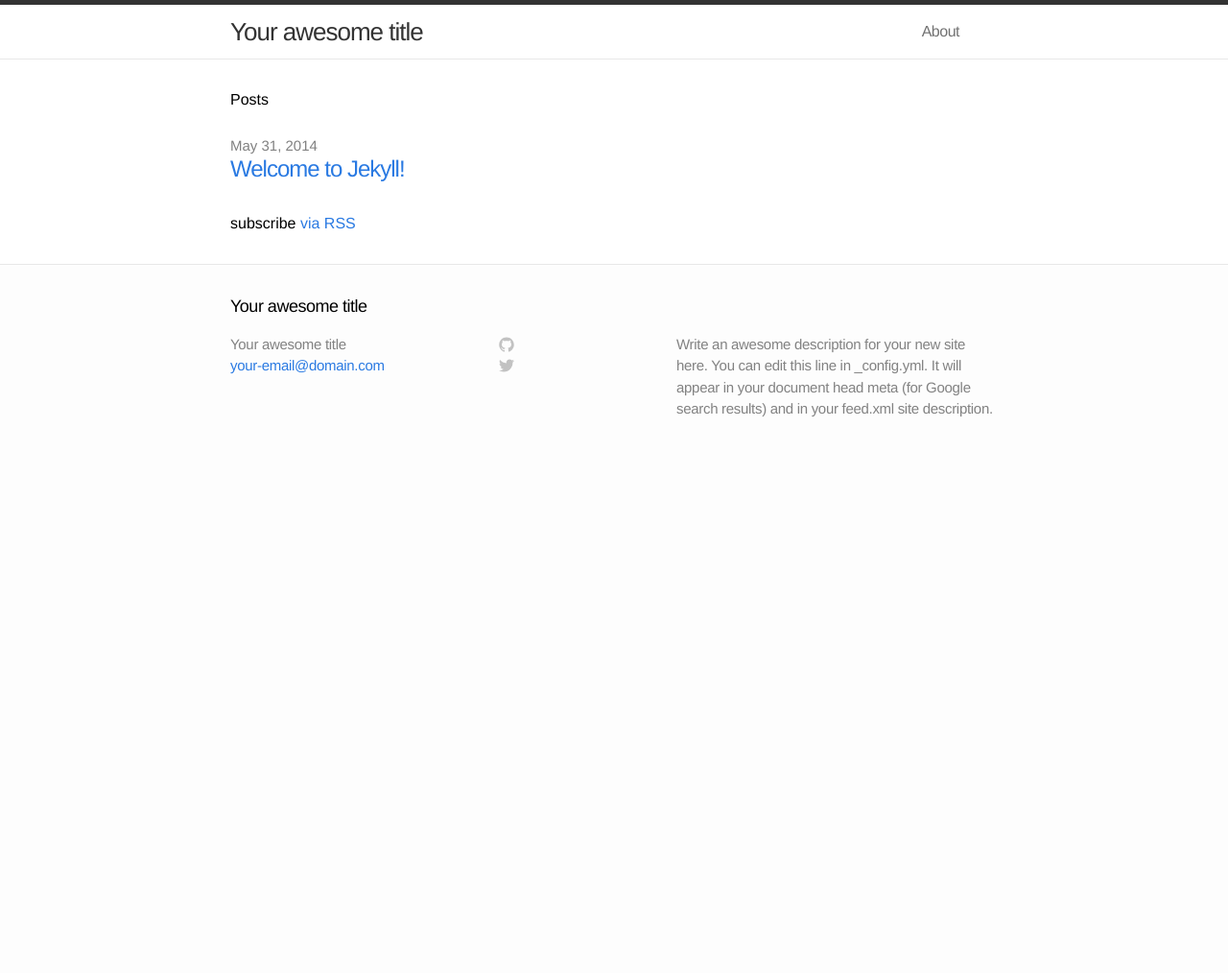
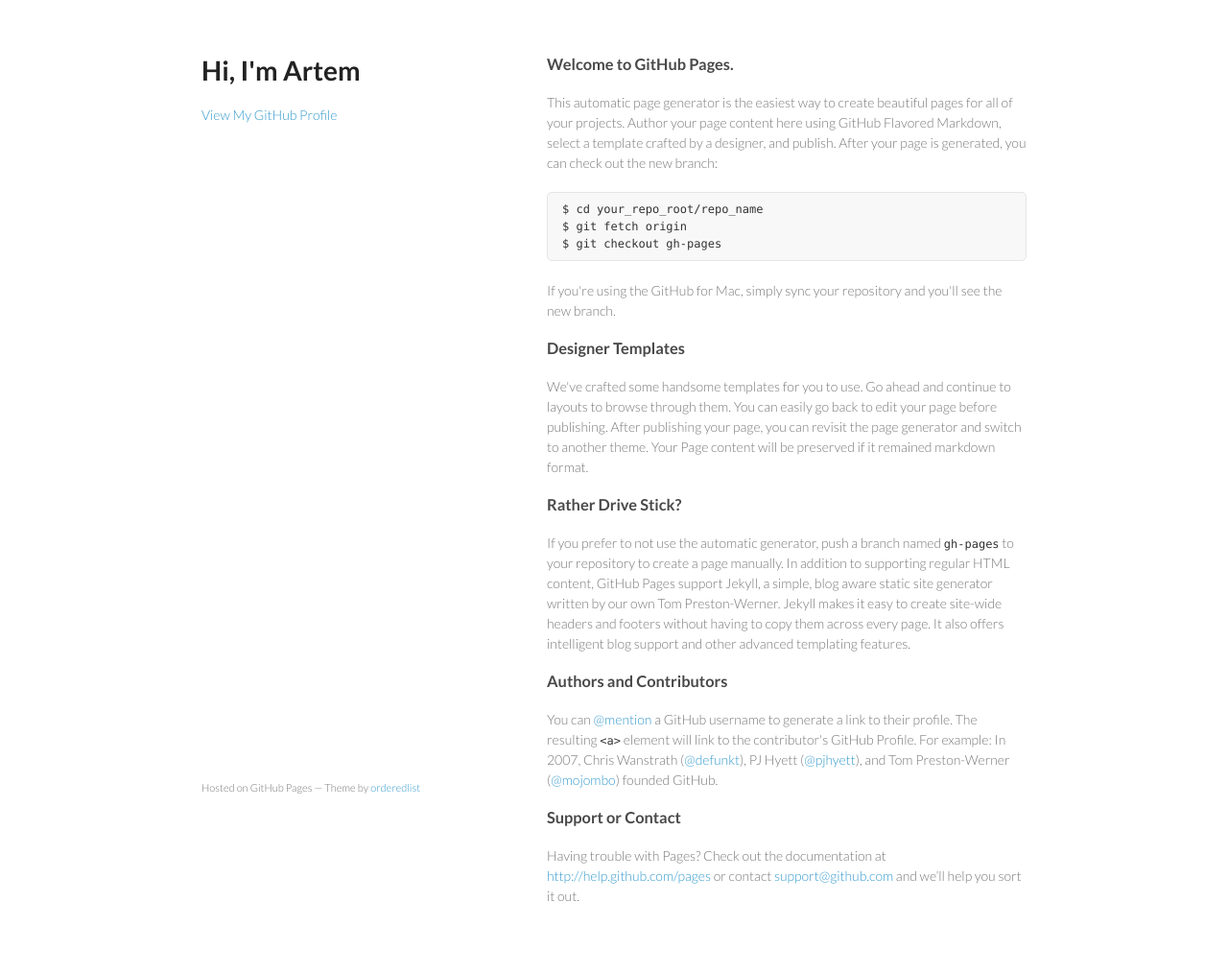
Before and after one commit to ti0ma/ti0ma.github.io, a Jekyll site: the page index.html, which Jekyll copies as it is, in a window 1280 px wide. Shown: the whole page at 96% size. Built offline with Jekyll 4.4.1, drawn with Linux system fonts in a browser that asks for light colours; before the commit the page ends 900 px from its top, so only the background shows below that.

Commit message:
Replace master branch with page content via GitHub

```diff
--- a/index.html
+++ b/index.html
@@ -1,20 +1,75 @@
----
-layout: default
----
+<!doctype html>
+<html>
+  <head>
+    <meta charset="utf-8">
+    <meta http-equiv="X-UA-Compatible" content="chrome=1">
+    <title>Hi, I&#39;m Artem by ti0ma</title>
 
-<div class="home">
+    <link rel="stylesheet" href="stylesheets/styles.css">
+    <link rel="stylesheet" href="stylesheets/pygment_trac.css">
+    <meta name="viewport" content="width=device-width, initial-scale=1, user-scalable=no">
+    <!--[if lt IE 9]>
+    <script src="//html5shiv.googlecode.com/svn/trunk/html5.js"></script>
+    <![endif]-->
+  </head>
+  <body>
+    <div class="wrapper">
+      <header>
+        <h1>Hi, I&#39;m Artem</h1>
+        <p></p>
 
-  <h1>Posts</h1>
 
-  <ul class="posts">
-    {% for post in site.posts %}
-      <li>
-        <span class="post-date">{{ post.date | date: "%b %-d, %Y" }}</span>
-        <a class="post-link" href="{{ post.url | prepend: site.baseurl }}">{{ post.title }}</a>
-      </li>
-    {% endfor %}
-  </ul>
+        <p class="view"><a href="https://github.com/ti0ma">View My GitHub Profile</a></p>
 
-  <p class="rss-subscribe">subscribe <a href="{{ "/feed.xml" | prepend: site.baseurl }}">via RSS</a></p>
+      </header>
+      <section>
+        <h3>
+<a name="welcome-to-github-pages" class="anchor" href="#welcome-to-github-pages"><span class="octicon octicon-link"></span></a>Welcome to GitHub Pages.</h3>
 
-</div>
+<p>This automatic page generator is the easiest way to create beautiful pages for all of your projects. Author your page content here using GitHub Flavored Markdown, select a template crafted by a designer, and publish. After your page is generated, you can check out the new branch:</p>
+
+<pre><code>$ cd your_repo_root/repo_name
+$ git fetch origin
+$ git checkout gh-pages
+</code></pre>
+
+<p>If you're using the GitHub for Mac, simply sync your repository and you'll see the new branch.</p>
+
+<h3>
+<a name="designer-templates" class="anchor" href="#designer-templates"><span class="octicon octicon-link"></span></a>Designer Templates</h3>
+
+<p>We've crafted some handsome templates for you to use. Go ahead and continue to layouts to browse through them. You can easily go back to edit your page before publishing. After publishing your page, you can revisit the page generator and switch to another theme. Your Page content will be preserved if it remained markdown format.</p>
+
+<h3>
+<a name="rather-drive-stick" class="anchor" href="#rather-drive-stick"><span class="octicon octicon-link"></span></a>Rather Drive Stick?</h3>
+
+<p>If you prefer to not use the automatic generator, push a branch named <code>gh-pages</code> to your repository to create a page manually. In addition to supporting regular HTML content, GitHub Pages support Jekyll, a simple, blog aware static site generator written by our own Tom Preston-Werner. Jekyll makes it easy to create site-wide headers and footers without having to copy them across every page. It also offers intelligent blog support and other advanced templating features.</p>
+
+<h3>
+<a name="authors-and-contributors" class="anchor" href="#authors-and-contributors"><span class="octicon octicon-link"></span></a>Authors and Contributors</h3>
+
+<p>You can <a href="https://github.com/blog/821" class="user-mention">@mention</a> a GitHub username to generate a link to their profile. The resulting <code>&lt;a&gt;</code> element will link to the contributor's GitHub Profile. For example: In 2007, Chris Wanstrath (<a href="https://github.com/defunkt" class="user-mention">@defunkt</a>), PJ Hyett (<a href="https://github.com/pjhyett" class="user-mention">@pjhyett</a>), and Tom Preston-Werner (<a href="https://github.com/mojombo" class="user-mention">@mojombo</a>) founded GitHub.</p>
+
+<h3>
+<a name="support-or-contact" class="anchor" href="#support-or-contact"><span class="octicon octicon-link"></span></a>Support or Contact</h3>
+
+<p>Having trouble with Pages? Check out the documentation at <a href="http://help.github.com/pages">http://help.github.com/pages</a> or contact <a href="mailto:support@github.com">support@github.com</a> and we’ll help you sort it out.</p>
+      </section>
+      <footer>
+        <p><small>Hosted on GitHub Pages &mdash; Theme by <a href="https://github.com/orderedlist">orderedlist</a></small></p>
+      </footer>
+    </div>
+    <script src="javascripts/scale.fix.js"></script>
+              <script type="text/javascript">
+            var gaJsHost = (("https:" == document.location.protocol) ? "https://ssl." : "http://www.");
+            document.write(unescape("%3Cscript src='" + gaJsHost + "google-analytics.com/ga.js' type='text/javascript'%3E%3C/script%3E"));
+          </script>
+          <script type="text/javascript">
+            try {
+              var pageTracker = _gat._getTracker("UA-54516110-1");
+            pageTracker._trackPageview();
+            } catch(err) {}
+          </script>
+
+  </body>
+</html>
--- /dev/null
+++ b/javascripts/scale.fix.js
@@ -0,0 +1,17 @@
+var metas = document.getElementsByTagName('meta');
+var i;
+if (navigator.userAgent.match(/iPhone/i)) {
+  for (i=0; i<metas.length; i++) {
+    if (metas[i].name == "viewport") {
+      metas[i].content = "width=device-width, minimum-scale=1.0, maximum-scale=1.0";
+    }
+  }
+  document.addEventListener("gesturestart", gestureStart, false);
+}
+function gestureStart() {
+  for (i=0; i<metas.length; i++) {
+    if (metas[i].name == "viewport") {
+      metas[i].content = "width=device-width, minimum-scale=0.25, maximum-scale=1.6";
+    }
+  }
+}
--- /dev/null
+++ b/stylesheets/pygment_trac.css
@@ -0,0 +1,69 @@
+.highlight  { background: #ffffff; }
+.highlight .c { color: #999988; font-style: italic } /* Comment */
+.highlight .err { color: #a61717; background-color: #e3d2d2 } /* Error */
+.highlight .k { font-weight: bold } /* Keyword */
+.highlight .o { font-weight: bold } /* Operator */
+.highlight .cm { color: #999988; font-style: italic } /* Comment.Multiline */
+.highlight .cp { color: #999999; font-weight: bold } /* Comment.Preproc */
+.highlight .c1 { color: #999988; font-style: italic } /* Comment.Single */
+.highlight .cs { color: #999999; font-weight: bold; font-style: italic } /* Comment.Special */
+.highlight .gd { color: #000000; background-color: #ffdddd } /* Generic.Deleted */
+.highlight .gd .x { color: #000000; background-color: #ffaaaa } /* Generic.Deleted.Specific */
+.highlight .ge { font-style: italic } /* Generic.Emph */
+.highlight .gr { color: #aa0000 } /* Generic.Error */
+.highlight .gh { color: #999999 } /* Generic.Heading */
+.highlight .gi { color: #000000; background-color: #ddffdd } /* Generic.Inserted */
+.highlight .gi .x { color: #000000; background-color: #aaffaa } /* Generic.Inserted.Specific */
+.highlight .go { color: #888888 } /* Generic.Output */
+.highlight .gp { color: #555555 } /* Generic.Prompt */
+.highlight .gs { font-weight: bold } /* Generic.Strong */
+.highlight .gu { color: #800080; font-weight: bold; } /* Generic.Subheading */
+.highlight .gt { color: #aa0000 } /* Generic.Traceback */
+.highlight .kc { font-weight: bold } /* Keyword.Constant */
+.highlight .kd { font-weight: bold } /* Keyword.Declaration */
+.highlight .kn { font-weight: bold } /* Keyword.Namespace */
+.highlight .kp { font-weight: bold } /* Keyword.Pseudo */
+.highlight .kr { font-weight: bold } /* Keyword.Reserved */
+.highlight .kt { color: #445588; font-weight: bold } /* Keyword.Type */
+.highlight .m { color: #009999 } /* Literal.Number */
+.highlight .s { color: #d14 } /* Literal.String */
+.highlight .na { color: #008080 } /* Name.Attribute */
+.highlight .nb { color: #0086B3 } /* Name.Builtin */
+.highlight .nc { color: #445588; font-weight: bold } /* Name.Class */
+.highlight .no { color: #008080 } /* Name.Constant */
+.highlight .ni { color: #800080 } /* Name.Entity */
+.highlight .ne { color: #990000; font-weight: bold } /* Name.Exception */
+.highlight .nf { color: #990000; font-weight: bold } /* Name.Function */
+.highlight .nn { color: #555555 } /* Name.Namespace */
+.highlight .nt { color: #000080 } /* Name.Tag */
+.highlight .nv { color: #008080 } /* Name.Variable */
+.highlight .ow { font-weight: bold } /* Operator.Word */
+.highlight .w { color: #bbbbbb } /* Text.Whitespace */
+.highlight .mf { color: #009999 } /* Literal.Number.Float */
+.highlight .mh { color: #009999 } /* Literal.Number.Hex */
+.highlight .mi { color: #009999 } /* Literal.Number.Integer */
+.highlight .mo { color: #009999 } /* Literal.Number.Oct */
+.highlight .sb { color: #d14 } /* Literal.String.Backtick */
+.highlight .sc { color: #d14 } /* Literal.String.Char */
+.highlight .sd { color: #d14 } /* Literal.String.Doc */
+.highlight .s2 { color: #d14 } /* Literal.String.Double */
+.highlight .se { color: #d14 } /* Literal.String.Escape */
+.highlight .sh { color: #d14 } /* Literal.String.Heredoc */
+.highlight .si { color: #d14 } /* Literal.String.Interpol */
+.highlight .sx { color: #d14 } /* Literal.String.Other */
+.highlight .sr { color: #009926 } /* Literal.String.Regex */
+.highlight .s1 { color: #d14 } /* Literal.String.Single */
+.highlight .ss { color: #990073 } /* Literal.String.Symbol */
+.highlight .bp { color: #999999 } /* Name.Builtin.Pseudo */
+.highlight .vc { color: #008080 } /* Name.Variable.Class */
+.highlight .vg { color: #008080 } /* Name.Variable.Global */
+.highlight .vi { color: #008080 } /* Name.Variable.Instance */
+.highlight .il { color: #009999 } /* Literal.Number.Integer.Long */
+
+.type-csharp .highlight .k { color: #0000FF }
+.type-csharp .highlight .kt { color: #0000FF }
+.type-csharp .highlight .nf { color: #000000; font-weight: normal }
+.type-csharp .highlight .nc { color: #2B91AF }
+.type-csharp .highlight .nn { color: #000000 }
+.type-csharp .highlight .s { color: #A31515 }
+.type-csharp .highlight .sc { color: #A31515 }
--- /dev/null
+++ b/stylesheets/styles.css
@@ -0,0 +1,255 @@
+@import url(https://fonts.googleapis.com/css?family=Lato:300italic,700italic,300,700);
+
+body {
+  padding:50px;
+  font:14px/1.5 Lato, "Helvetica Neue", Helvetica, Arial, sans-serif;
+  color:#777;
+  font-weight:300;
+}
+
+h1, h2, h3, h4, h5, h6 {
+  color:#222;
+  margin:0 0 20px;
+}
+
+p, ul, ol, table, pre, dl {
+  margin:0 0 20px;
+}
+
+h1, h2, h3 {
+  line-height:1.1;
+}
+
+h1 {
+  font-size:28px;
+}
+
+h2 {
+  color:#393939;
+}
+
+h3, h4, h5, h6 {
+  color:#494949;
+}
+
+a {
+  color:#39c;
+  font-weight:400;
+  text-decoration:none;
+}
+
+a small {
+  font-size:11px;
+  color:#777;
+  margin-top:-0.6em;
+  display:block;
+}
+
+.wrapper {
+  width:860px;
+  margin:0 auto;
+}
+
+blockquote {
+  border-left:1px solid #e5e5e5;
+  margin:0;
+  padding:0 0 0 20px;
+  font-style:italic;
+}
+
+code, pre {
+  font-family:Monaco, Bitstream Vera Sans Mono, Lucida Console, Terminal;
+  color:#333;
+  font-size:12px;
+}
+
+pre {
+  padding:8px 15px;
+  background: #f8f8f8;
+  border-radius:5px;
+  border:1px solid #e5e5e5;
+  overflow-x: auto;
+}
+
+table {
+  width:100%;
+  border-collapse:collapse;
+}
+
+th, td {
+  text-align:left;
+  padding:5px 10px;
+  border-bottom:1px solid #e5e5e5;
+}
+
+dt {
+  color:#444;
+  font-weight:700;
+}
+
+th {
+  color:#444;
+}
+
+img {
+  max-width:100%;
+}
+
+header {
+  width:270px;
+  float:left;
+  position:fixed;
+}
+
+header ul {
+  list-style:none;
+  height:40px;
+
+  padding:0;
+
+  background: #eee;
+  background: -moz-linear-gradient(top, #f8f8f8 0%, #dddddd 100%);
+  background: -webkit-gradient(linear, left top, left bottom, color-stop(0%,#f8f8f8), color-stop(100%,#dddddd));
+  background: -webkit-linear-gradient(top, #f8f8f8 0%,#dddddd 100%);
+  background: -o-linear-gradient(top, #f8f8f8 0%,#dddddd 100%);
+  background: -ms-linear-gradient(top, #f8f8f8 0%,#dddddd 100%);
+  background: linear-gradient(top, #f8f8f8 0%,#dddddd 100%);
+
+  border-radius:5px;
+  border:1px solid #d2d2d2;
+  box-shadow:inset #fff 0 1px 0, inset rgba(0,0,0,0.03) 0 -1px 0;
+  width:270px;
+}
+
+header li {
+  width:89px;
+  float:left;
+  border-right:1px solid #d2d2d2;
+  height:40px;
+}
+
+header ul a {
+  line-height:1;
+  font-size:11px;
+  color:#999;
+  display:block;
+  text-align:center;
+  padding-top:6px;
+  height:40px;
+}
+
+strong {
+  color:#222;
+  font-weight:700;
+}
+
+header ul li + li {
+  width:88px;
+  border-left:1px solid #fff;
+}
+
+header ul li + li + li {
+  border-right:none;
+  width:89px;
+}
+
+header ul a strong {
+  font-size:14px;
+  display:block;
+  color:#222;
+}
+
+section {
+  width:500px;
+  float:right;
+  padding-bottom:50px;
+}
+
+small {
+  font-size:11px;
+}
+
+hr {
+  border:0;
+  background:#e5e5e5;
+  height:1px;
+  margin:0 0 20px;
+}
+
+footer {
+  width:270px;
+  float:left;
+  position:fixed;
+  bottom:50px;
+}
+
+@media print, screen and (max-width: 960px) {
+
+  div.wrapper {
+    width:auto;
+    margin:0;
+  }
+
+  header, section, footer {
+    float:none;
+    position:static;
+    width:auto;
+  }
+
+  header {
+    padding-right:320px;
+  }
+
+  section {
+    border:1px solid #e5e5e5;
+    border-width:1px 0;
+    padding:20px 0;
+    margin:0 0 20px;
+  }
+
+  header a small {
+    display:inline;
+  }
+
+  header ul {
+    position:absolute;
+    right:50px;
+    top:52px;
+  }
+}
+
+@media print, screen and (max-width: 720px) {
+  body {
+    word-wrap:break-word;
+  }
+
+  header {
+    padding:0;
+  }
+
+  header ul, header p.view {
+    position:static;
+  }
+
+  pre, code {
+    word-wrap:normal;
+  }
+}
+
+@media print, screen and (max-width: 480px) {
+  body {
+    padding:15px;
+  }
+
+  header ul {
+    display:none;
+  }
+}
+
+@media print {
+  body {
+    padding:0.4in;
+    font-size:12pt;
+    color:#444;
+  }
+}
```
Also changed, not shown: params.json (added, +1 -0 lines).
